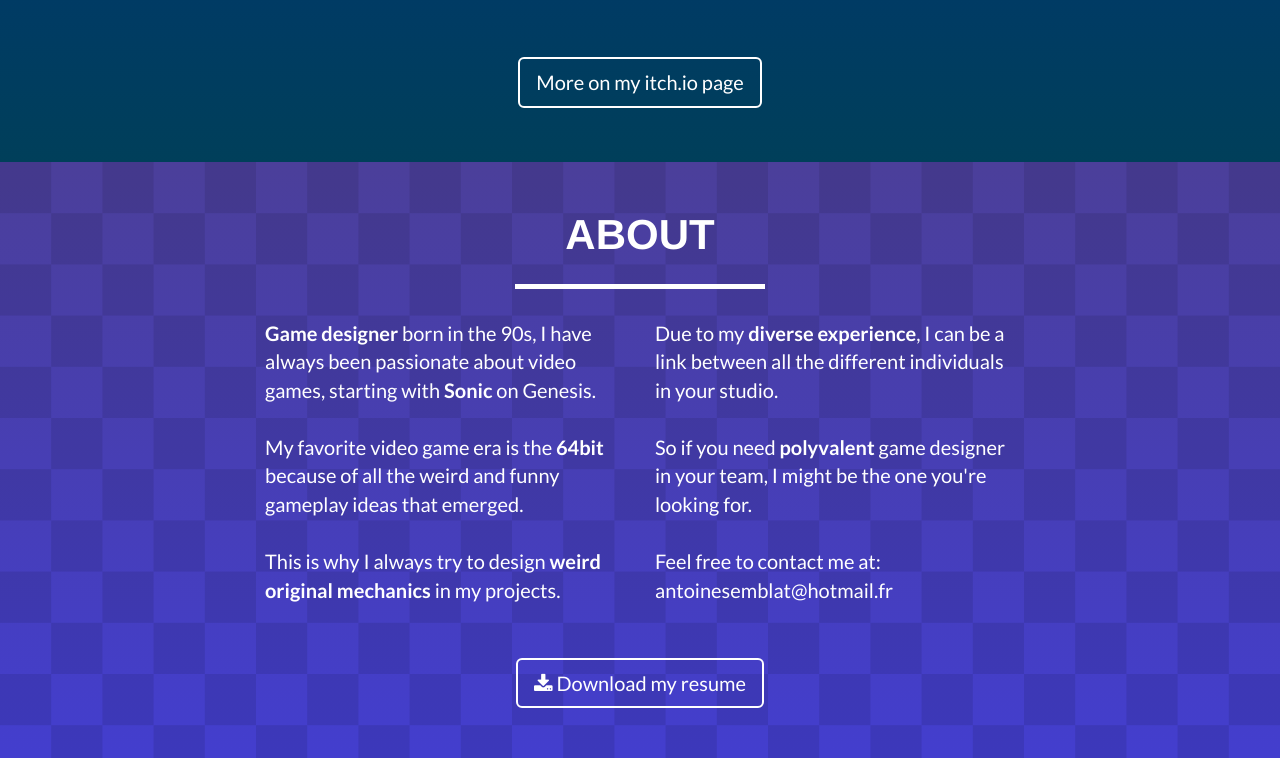
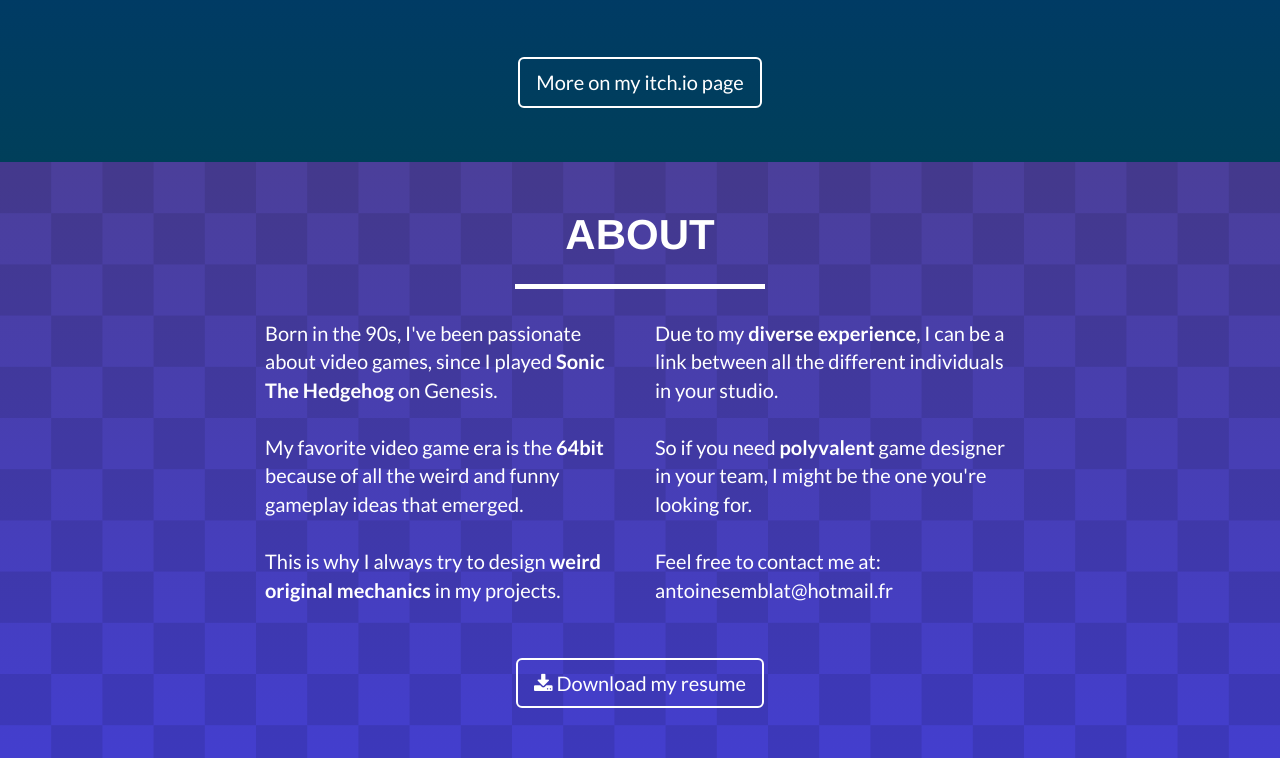
Before and after one commit to Taldius/taldius.github.io, a website: page index.html in a window 1280 px wide. Shown: the part 1627-2385 px from the top of the page. Drawn offline with nearby package versions, Linux system fonts and the light colour scheme.

Commit message:
Changes in the "about" section

```diff
--- a/index.html
+++ b/index.html
@@ -230,7 +230,7 @@
             <div class="row">
                 <div class="col-lg-4 col-lg-offset-2">
                     <p>
-				<strong>Game designer</strong> born in the 90s, I have always been passionate about video games, starting with <strong>Sonic</strong> on Genesis.
+				Born in the 90s, I've  been passionate about video games, since I played <strong>Sonic The Hedgehog</strong> on Genesis.
 				<br/><br/>
 				My favorite video game era is the <strong>64bit</strong> because of all the weird and funny gameplay ideas that emerged.
 				<br/><br/>
```
